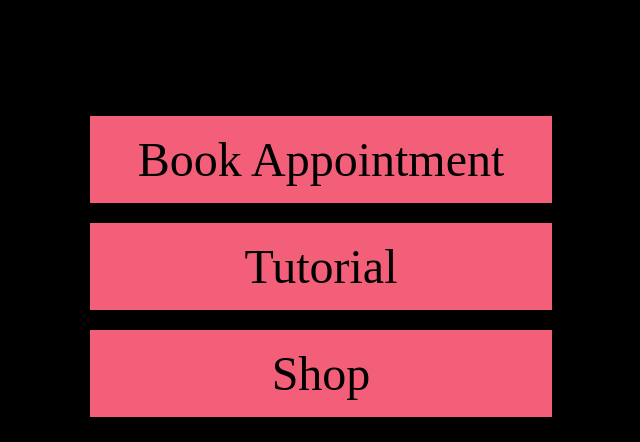
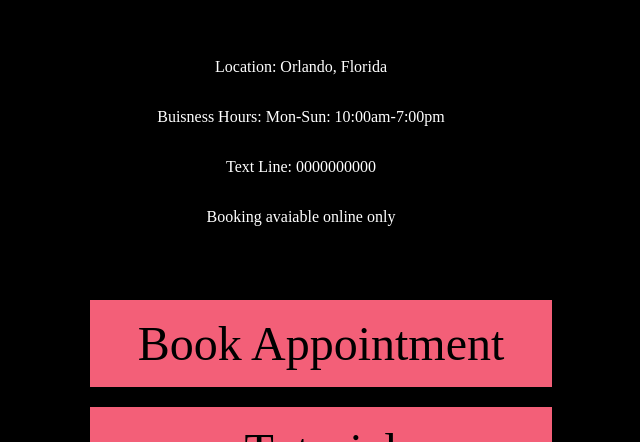
Before and after one commit to reaganjoseph26/the-braid-fairy, a React (Create React App) app: page / in a window 1280 px wide. Shown: the part 758-1200 px from the top of the page, without its empty margins (339-979 px from the left). Built offline with nearby package versions, Linux system fonts and the light colour scheme.

Commit message:
contact info inserted

```diff
--- a/src/components/Main/index.js
+++ b/src/components/Main/index.js
@@ -9,14 +9,14 @@ function Main() {
         </div>
       </section>
 
+      <div className="contact-info">
+        <p>Location: Orlando, Florida</p>
+        <p>Buisness Hours: Mon-Sun: 10:00am-7:00pm</p>
+        <p>Text Line: 0000000000</p>
+        <p>Booking avaiable online only</p>
+      </div>
+
       <div className="carousel"></div>
-
-      <div>
-        <p></p>
-        <p></p>
-        <p></p>
-        <p></p>
-      </div>
 
       <div className="links-div">
           <ul className="main-links">
--- a/src/index.css
+++ b/src/index.css
@@ -28,6 +28,14 @@ img {
   justify-content: center;
 }
 
+.contact-info {
+  display: flex;
+  align-items: center;
+  justify-content: center;
+  flex-direction: column;
+}
+
+
 .main-links {
   list-style: none;
   font-size: 3rem;
@@ -48,3 +56,10 @@ img {
   background-color: rgb(243, 95, 120);
   margin: 10px;
 }
+
+.contact-info p {
+  color: white;
+  display: flex;
+  /* flex-direction: column; */
+  text-align: center;
+}
```
Also changed, not shown: src/components/Services/index.js (+11 -0 lines).
